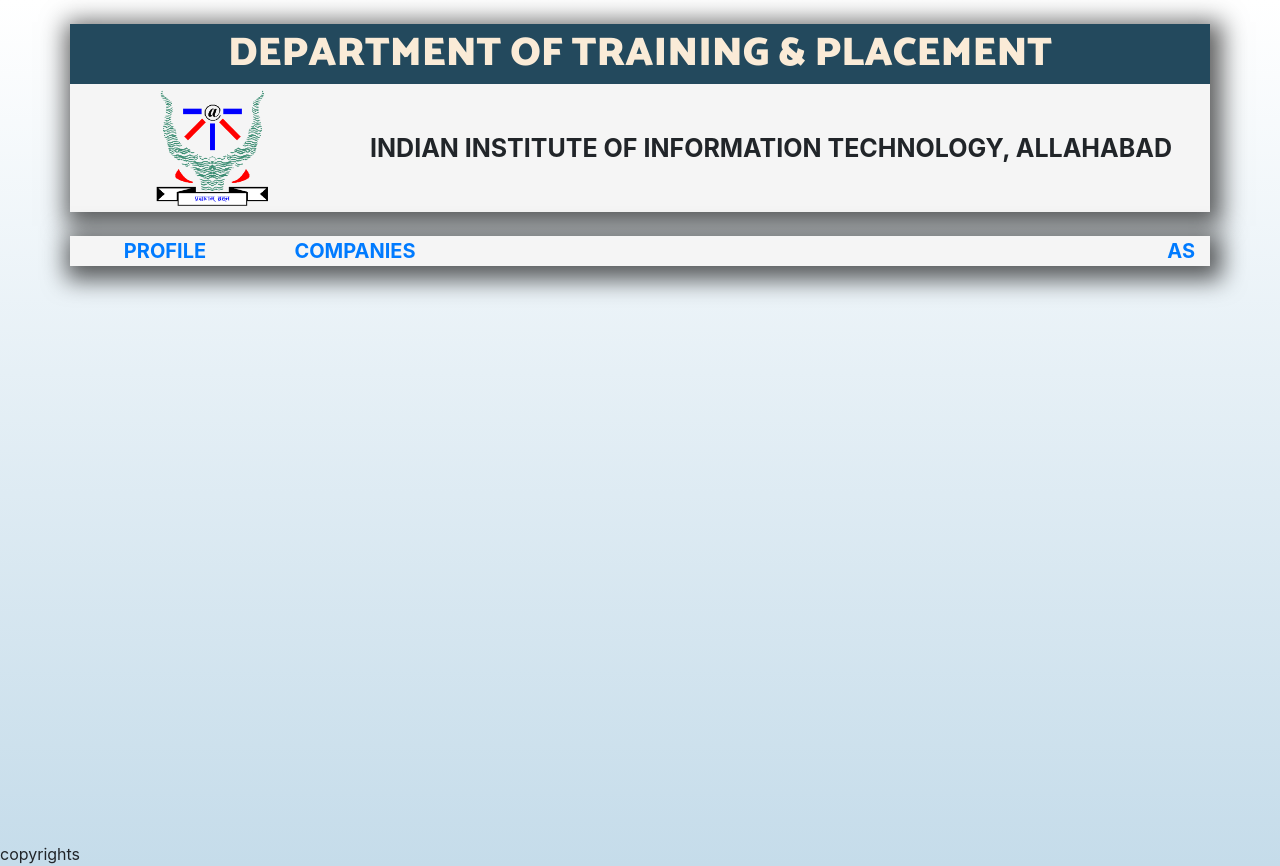
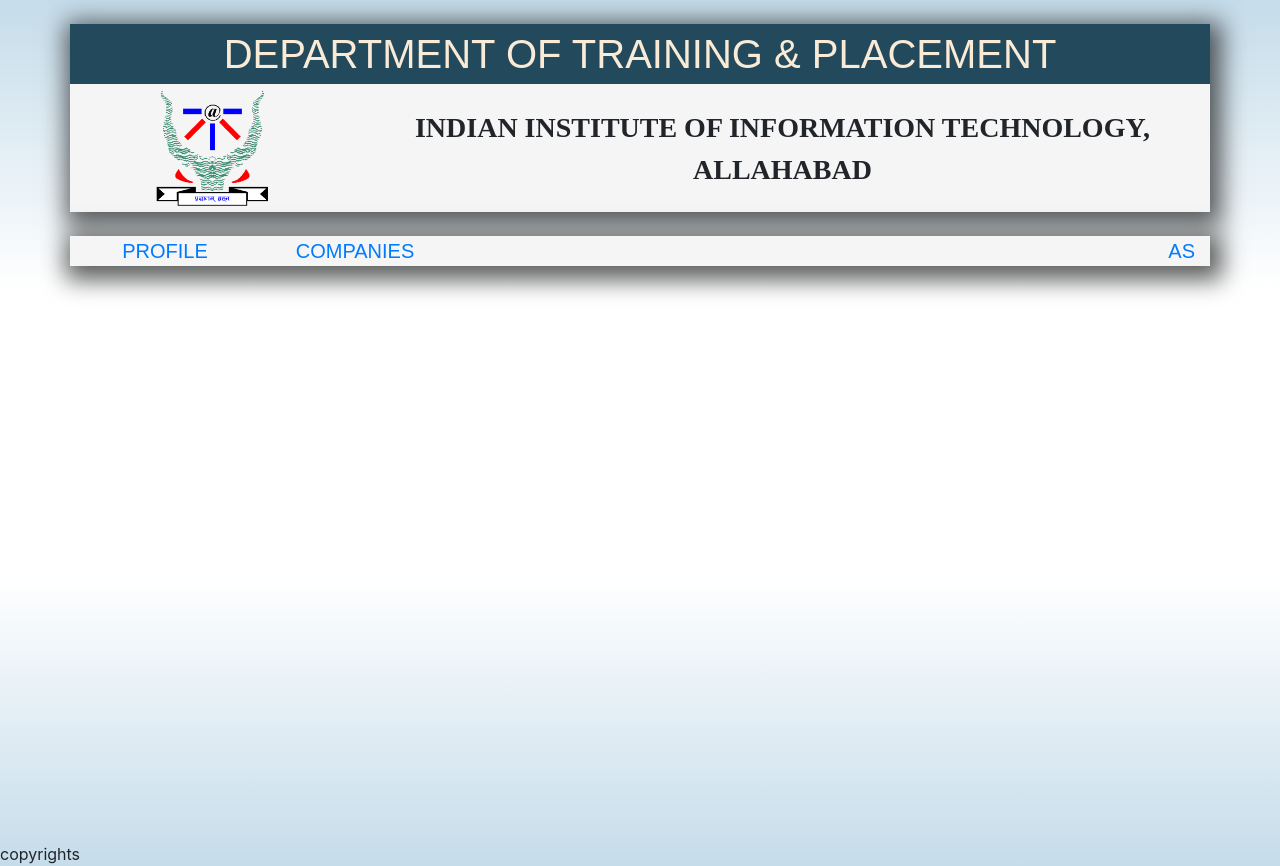
Before and after one commit to ashraysinha6069/iiita-placement, a PHP site: page /iiita-placement/ in a window 1280 px wide. Run offline with PHP 8.4, Linux system fonts and the light colour scheme.

Commit message:
changed css properties

```diff
--- a/assets/css/main.css
+++ b/assets/css/main.css
@@ -1,12 +1,12 @@
+
 body{
-    height: 100%;
     margin: 0;
+    background-size:100%;
     background-repeat: no-repeat;
     background-attachment: fixed;
-    #border: 0.5px solid green;
     background: #2980B9;  /* fallback for old browsers */
     background: -webkit-linear-gradient(to top, #FFFFFF, #6DD5FA, #2980B9);  /* Chrome 10-25, Safari 5.1-6 */
-    background: linear-gradient(to top, #c5dcea, #ffffff); /* W3C, IE 10+/ Edge, Firefox 16+, Chrome 26+, Opera 12+, Safari 7+ */
+    background: linear-gradient(to top, #c5dcea,#ffffff,#ffffff,#c5dcea); /* W3C, IE 10+/ Edge, Firefox 16+, Chrome 26+, Opera 12+, Safari 7+ */
 }
 
 .content{
@@ -15,14 +15,11 @@ body{
     box-shadow: 4px 6px 23px 8px rgba(0,0,0,0.63);
 }
 
-div{
-    #border: 0.5px solid green;
-}
 .heading{
     background-color: #23495d;
     font-size: 40px;
     color: antiquewhite;
-    font-family: 'Catamaran', sans-serif;
+    font-family: 'Montserrat', sans-serif;
     text-align: center;
 }
 
@@ -35,10 +32,12 @@ div{
 }
 
 .iiita{
-    font-size: 25px;
+    font-size: 28px;
+    font-family: 'Playfair Display', serif;
     padding-top: 4%;
     font-weight:bolder;
-
+    padding-top: 2%;
+    text-align: center;
 }
 
 .body{
@@ -48,19 +47,39 @@ div{
 .links-a{
     text-align: center;
     font-size: 20px;
-    font-weight: bold;
+    font-family: 'Montserrat', sans-serif;
+}
+.link-a{
+    color:#23495d;
+}
+.link-a:hover{
+    text-decoration: none;
+    text-shadow: 2px 2px 10px #000000;
+    font-size: 20.5px;
+}
 
-}
 
 .links-b{
     text-align: right;
     font-size: 20px;
-    font-weight: bold;
+    font-family: 'Montserrat', sans-serif;
+}
+
+.link-b{
+    color:#23495d;
+}
+
+.link-b:hover{
+    text-decoration: none;
+    text-shadow: 2px 2px 10px #000000;
+    font-size: 20.5px;
 }
 
 .middle{
-    border: 0.5px solid green;
+    margin-top:2%;
+    margin-bottom:2%;
     background-color:whitesmoke;
+    font-family: 'Montserrat', sans-serif;
     font-size: 30px;
     text-align: center;
 }
```
